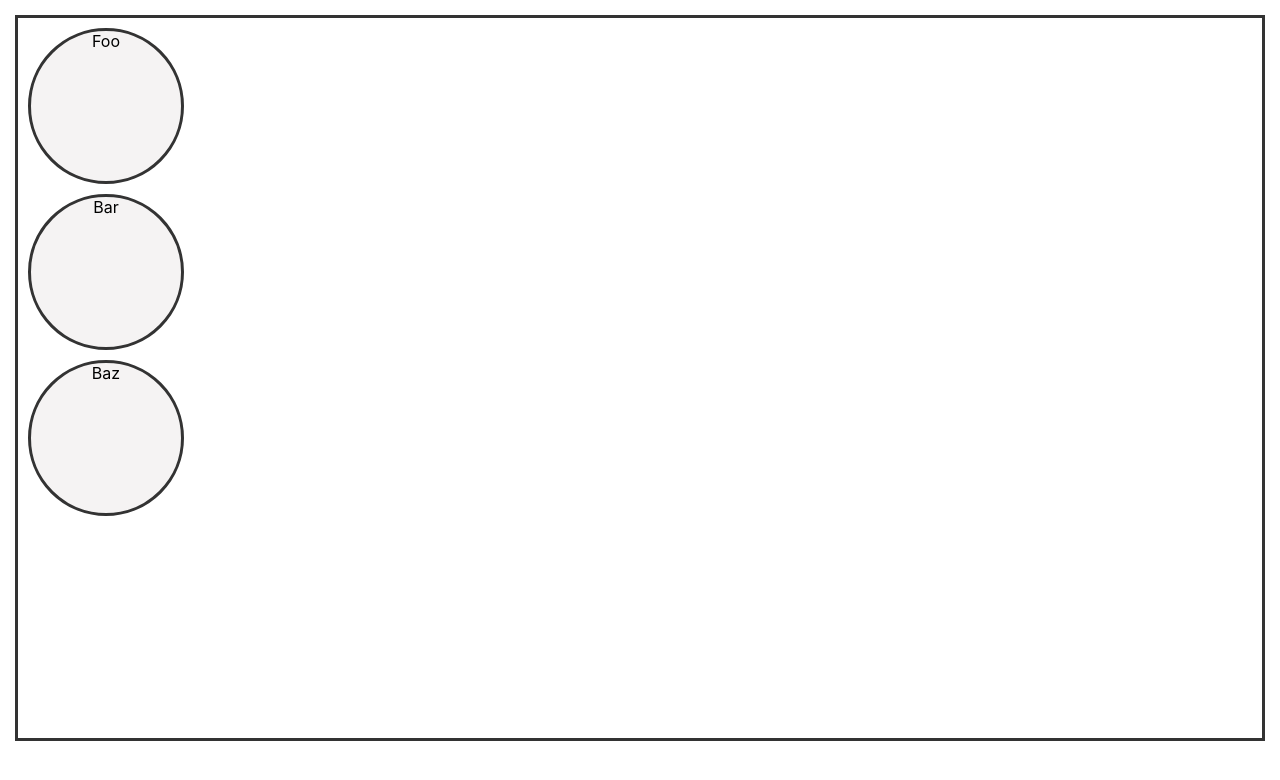
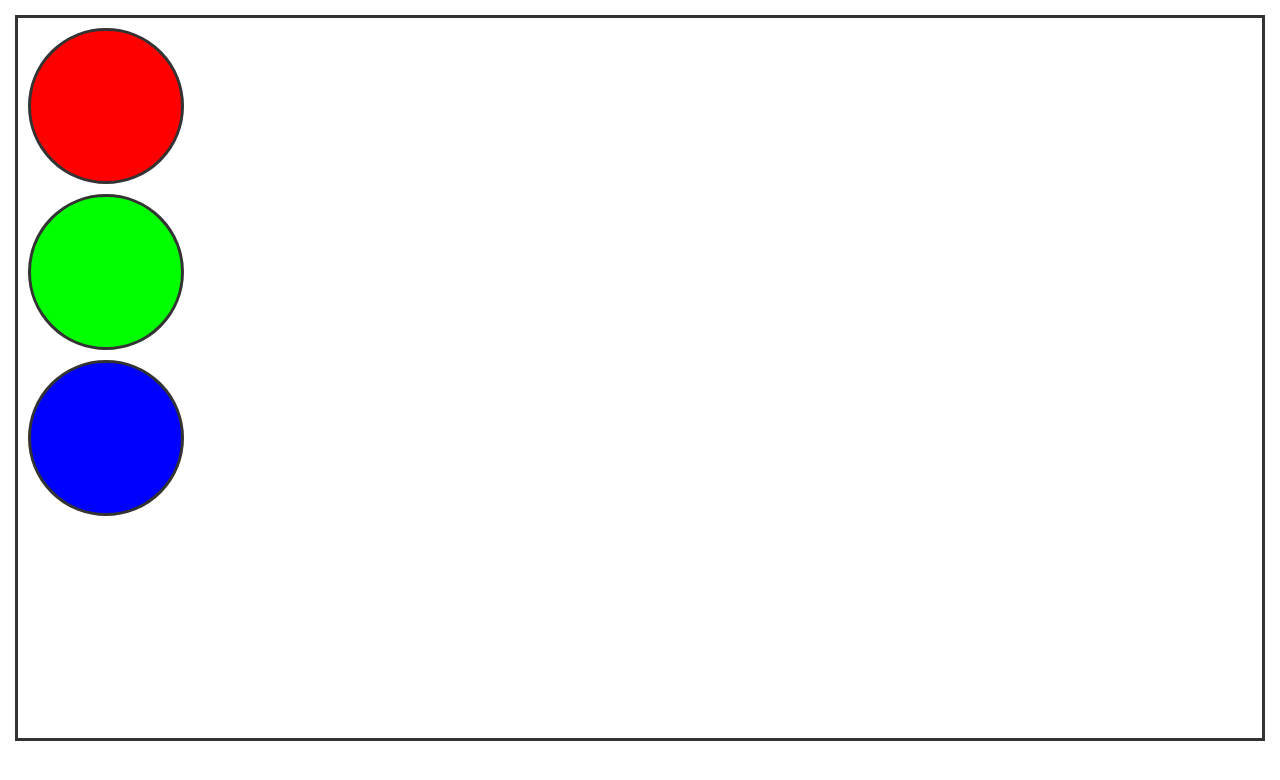
Before and after one commit to VesnaT/draggable-dots, a React (Create React App) app: page / in a window 1280 px wide. Shown: the top 780 px of the page. Built offline with nearby package versions, Linux system fonts and the light colour scheme.

Commit message:
Set color

```diff
--- a/src/App.css
+++ b/src/App.css
@@ -12,7 +12,6 @@
   border: 3px solid #333;
   width: 150px;
   min-height: 150px;
-  background-color: #f5f3f3;
   border-radius: 50%;
   text-align: center;
 }
--- a/src/components/Dot.jsx
+++ b/src/components/Dot.jsx
@@ -1,12 +1,40 @@
 import Draggable from "react-draggable";
-import { useRef } from "react";
+import { useState, useRef } from "react";
 
 const Dot = (props) => {
   const nodeRef = useRef(null);
+  const [color, setColor] = useState(props.color);
+  const [tempColor, setTempColor] = useState(color);
+  const [isEditing, setIsEditing] = useState(false);
 
   return (
     <Draggable nodeRef={nodeRef}>
-      <div ref={nodeRef} className="dot">{props.content}</div>
+      <div
+        ref={nodeRef}
+        className="dot"
+        style={{ background: color }}
+        onDoubleClick={() => setIsEditing(true)}
+      >
+        {isEditing ? (
+          <div>
+            <textarea
+              className="text-input"
+              value={tempColor}
+              onChange={(e) => setTempColor(e.target.value)}
+              onKeyDown={(e) => {
+                if (e.key === "Enter") {
+                  setColor(tempColor);
+                  setIsEditing(false);
+                } else if (e.key === "Escape") {
+                  setIsEditing(false);
+                }
+              }}
+            />
+          </div>
+        ) : (
+          ""
+        )}
+      </div>
     </Draggable>
   );
 };
--- a/src/components/Grid.jsx
+++ b/src/components/Grid.jsx
@@ -3,15 +3,15 @@ import { useState } from "react";
 
 const Grid = () => {
   const [dots, setDots] = useState([
-    { content: "Foo", id: 0 },
-    { content: "Bar", id: 1 },
-    { content: "Baz", id: 2 },
+    { id: 0, content: "Foo", color: "#ff0000" },
+    { id: 1, content: "Bar", color: "#00ff00" },
+    { id: 2, content: "Baz", color: "#0000ff" },
   ]);
 
   return (
     <div className="grid">
       {dots.map((dot) => (
-        <Dot content={dot.content} key={dot.id} />
+        <Dot content={dot.content} key={dot.id} color={dot.color} />
       ))}
     </div>
   );
```
Also changed, not shown: 1 other file (tests, documents, lock files or other folders).
